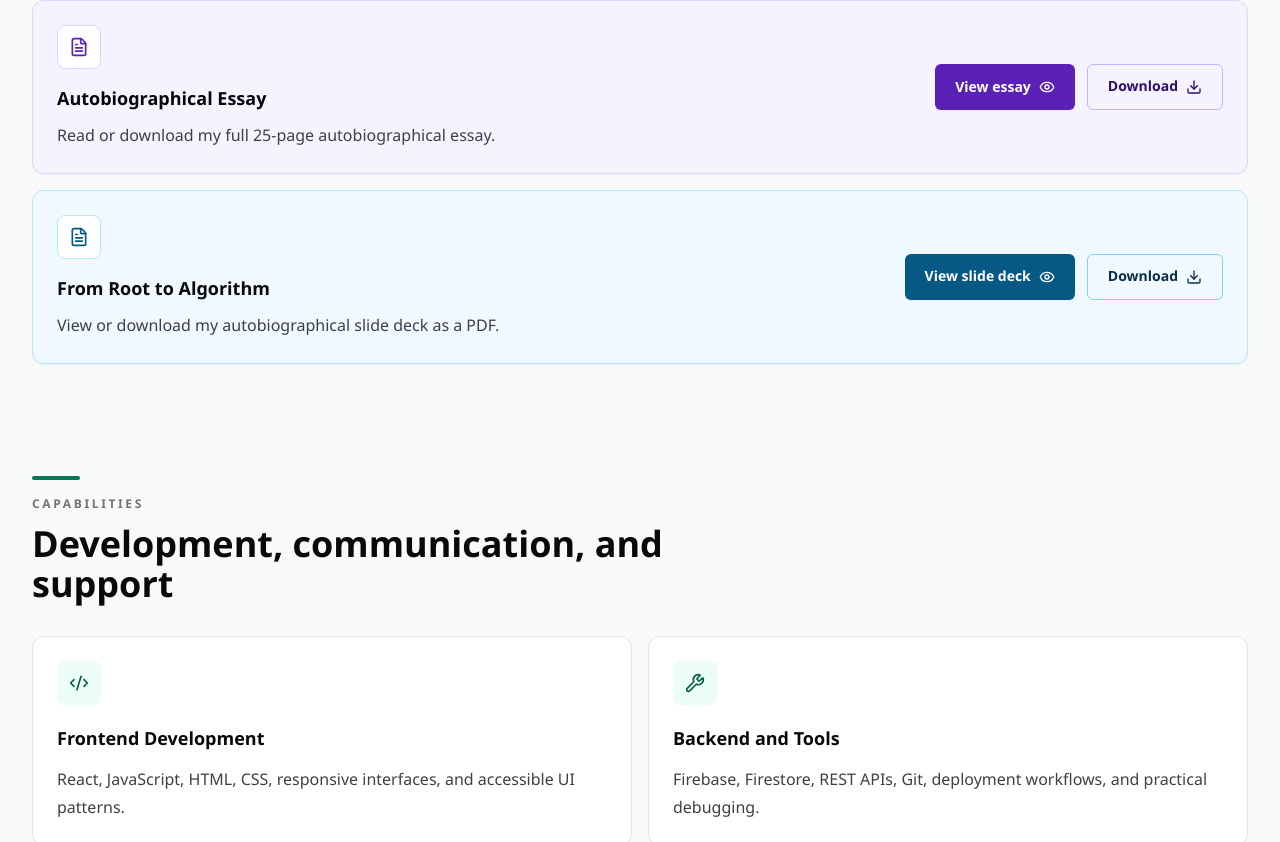
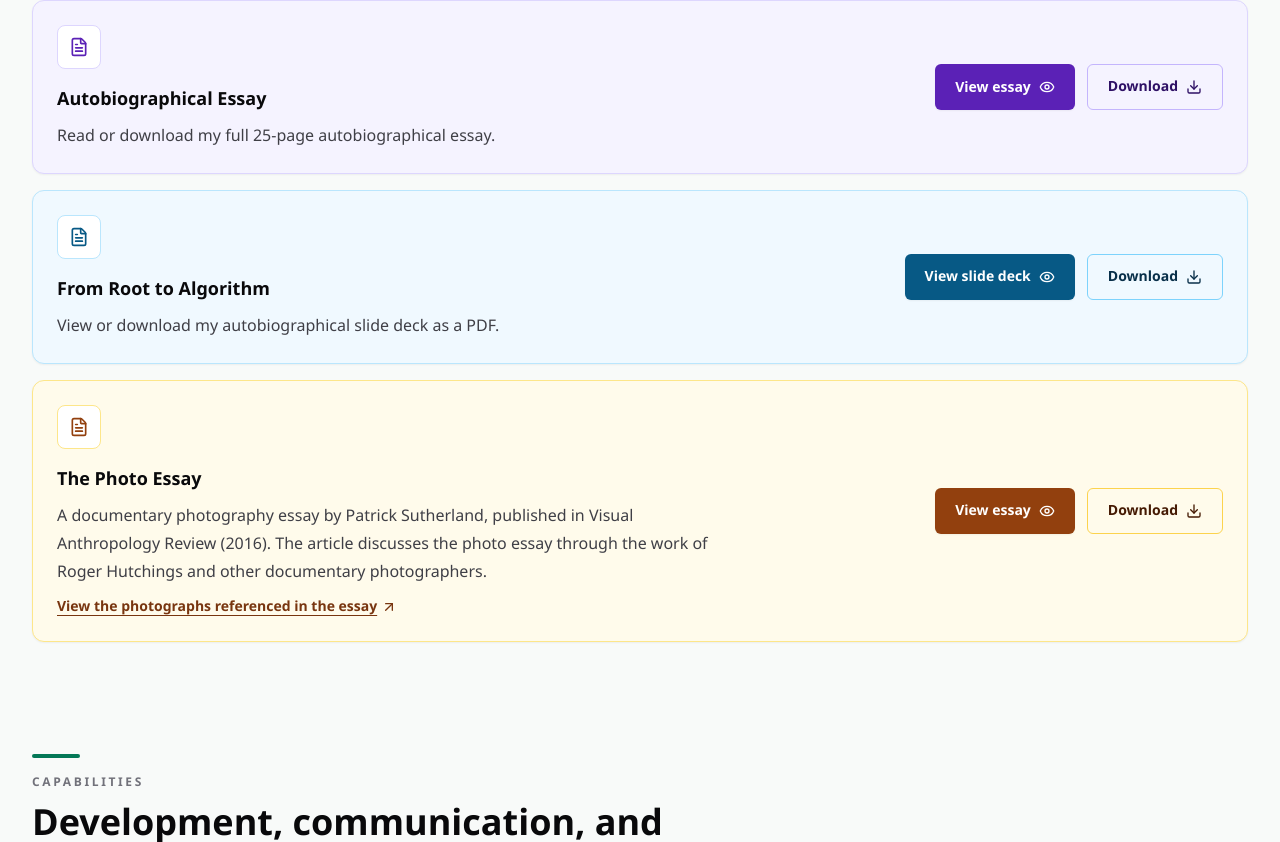
Before and after one commit to simonwamugunda/kernel-portfolio, a React (Vite) app: page / in a window 1280 px wide. Shown: the part 3598-4440 px from the top of the page. Built offline with nearby package versions, Linux system fonts and the light colour scheme.

Commit message:
Initial commit

```diff
--- a/src/App.tsx
+++ b/src/App.tsx
@@ -184,6 +184,14 @@ const slideDeck = {
   title: 'From Root to Algorithm',
   description: 'View or download my autobiographical slide deck as a PDF.',
   href: '/From%20Root%20to%20Algorithm%20-%20Autobiographical%20Slide%20Deck.pdf',
+}
+
+const photoEssay = {
+  title: 'The Photo Essay',
+  description:
+    'A documentary photography essay by Patrick Sutherland, published in Visual Anthropology Review (2016). The article discusses the photo essay through the work of Roger Hutchings and other documentary photographers.',
+  href: '/photographic-essay.pdf',
+  photosHref: 'http://www.benmurphy.co.uk/homes-of-the-american-dispossessed#1',
 }
 
 export default function App() {
@@ -423,9 +431,9 @@ export default function App() {
           </div>
         </Section>
 
-        <Section id="resumes" eyebrow="Career documents" title="My résumé, in three languages">
+        <Section id="resumes" eyebrow="Career documents" title="Documents and writing">
           <p className="-mt-2 mb-8 max-w-2xl leading-7 text-zinc-700">
-            Choose the version that works best for you. Each file opens or downloads as a Microsoft Word document.
+            Browse my résumé, autobiographical work, and selected reading. Word documents can be previewed here; PDFs open in your browser.
           </p>
           <div className="grid gap-4 md:grid-cols-3">
             {resumes.map((resume) => (
@@ -481,6 +489,27 @@ export default function App() {
                 View slide deck <Eye className="h-4 w-4" />
               </a>
               <a href={slideDeck.href} download className="inline-flex items-center justify-center gap-2 rounded-md border border-sky-300 px-5 py-3 text-sm font-semibold text-sky-950 transition hover:bg-sky-100">
+                Download <Download className="h-4 w-4" />
+              </a>
+            </div>
+          </div>
+
+          <div className="mt-4 rounded-xl border border-amber-200 bg-amber-50 p-6 shadow-sm sm:flex sm:items-center sm:justify-between sm:gap-6">
+            <div>
+              <div className="grid h-11 w-11 place-items-center rounded-lg border border-amber-200 bg-white text-amber-800">
+                <FileText className="h-5 w-5" />
+              </div>
+              <h3 className="mt-4 text-lg font-bold text-zinc-950">{photoEssay.title}</h3>
+              <p className="mt-2 max-w-2xl leading-7 text-zinc-700">{photoEssay.description}</p>
+              <a href={photoEssay.photosHref} target="_blank" rel="noreferrer" className="mt-3 inline-flex items-center gap-1 text-sm font-semibold text-amber-900 underline underline-offset-4 hover:text-amber-950">
+                View the photographs referenced in the essay <ArrowUpRight className="h-4 w-4" />
+              </a>
+            </div>
+            <div className="mt-5 flex shrink-0 flex-wrap gap-3 sm:mt-0">
+              <a href={photoEssay.href} target="_blank" rel="noreferrer" className="inline-flex items-center justify-center gap-2 rounded-md bg-amber-800 px-5 py-3 text-sm font-semibold text-white shadow-sm transition hover:bg-amber-900">
+                View essay <Eye className="h-4 w-4" />
+              </a>
+              <a href={photoEssay.href} download className="inline-flex items-center justify-center gap-2 rounded-md border border-amber-300 px-5 py-3 text-sm font-semibold text-amber-950 transition hover:bg-amber-100">
                 Download <Download className="h-4 w-4" />
               </a>
             </div>
```
Also changed, not shown: 1 other file (tests, documents, lock files or other folders).
